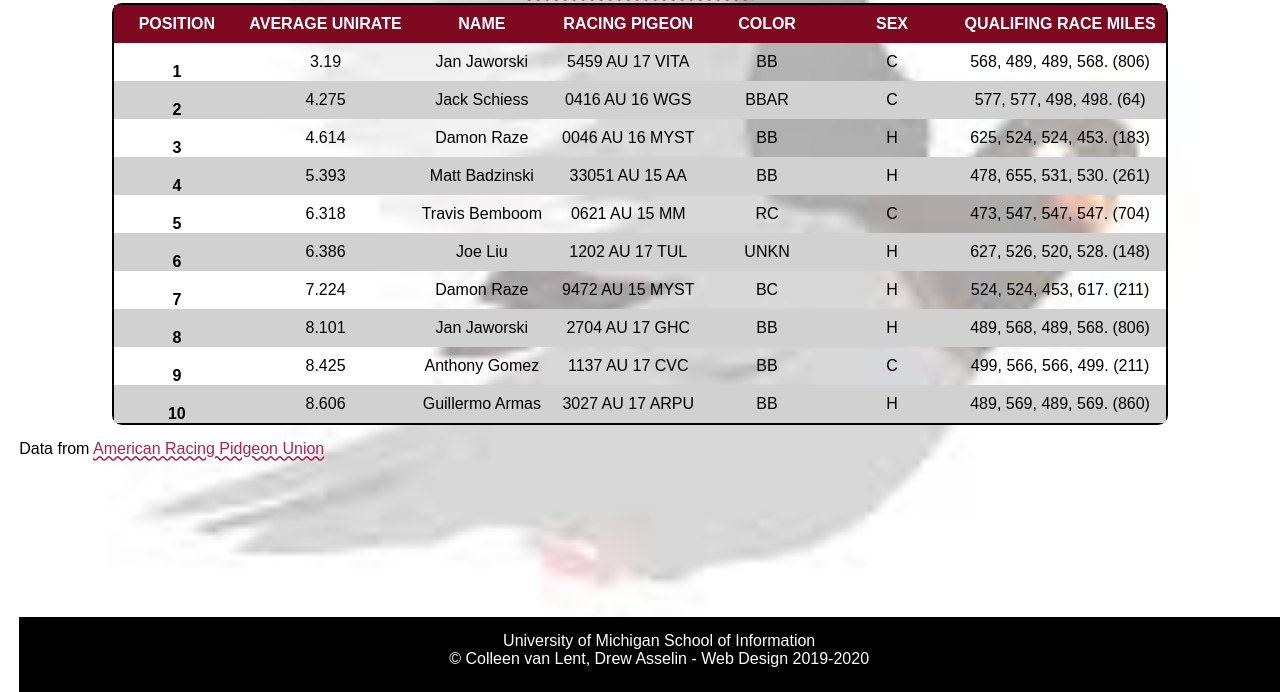
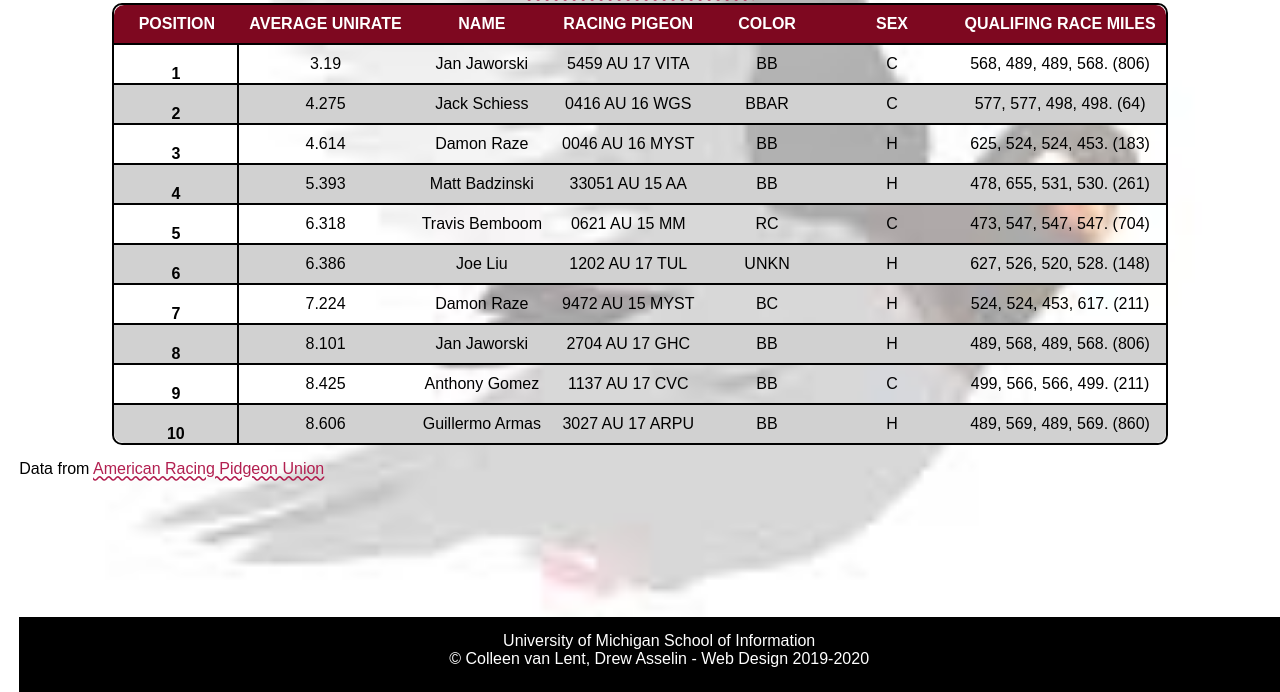
Before and after one commit to noahjm59/homework4-2021, a plain HTML site: page index.html in a window 1280 px wide. Shown: the part 108-800 px from the top of the page. Drawn offline with Linux system fonts and the light colour scheme; a web font is replaced by a local one.

Commit message:
Add files via upload

```diff
--- a/css/style.css
+++ b/css/style.css
@@ -69,6 +69,7 @@ td{
   text-align: center;
   border-top-color: black;
   border-top-width: 2px;
+  border-top-style: solid;
   padding: 10px;
 }
 
@@ -83,8 +84,13 @@ td{
 }
 /*Req 6c*/
 .rowhead{
-  border-width: 2px;
-  border-color: black;
+  border-right-width: 2px;
+  border-right-style: solid;
+  border-right-color: black;
+
+  border-top-width: 2px;
+  border-top-style: solid;
+  border-top-color: black;
 }
 
 /*Req 6d*/
@@ -108,8 +114,21 @@ table{
     border-radius: 10px;
 }
 
-thead tr:first-child th:first-child{}
+thead tr:first-child th:first-child{
+  border-top-left-radius: 10px;
+}
 
+thead tr:last-child th:last-child{
+  border-top-right-radius: 10px;
+}
+
+tbody tr:last-child th:first-child{
+  border-bottom-left-radius: 10px;
+}
+
+tbody tr:last-child td:last-child{
+  border-bottom-right-radius: 10px;
+}
 /*Add selectors and rules here*/
 
 
```
